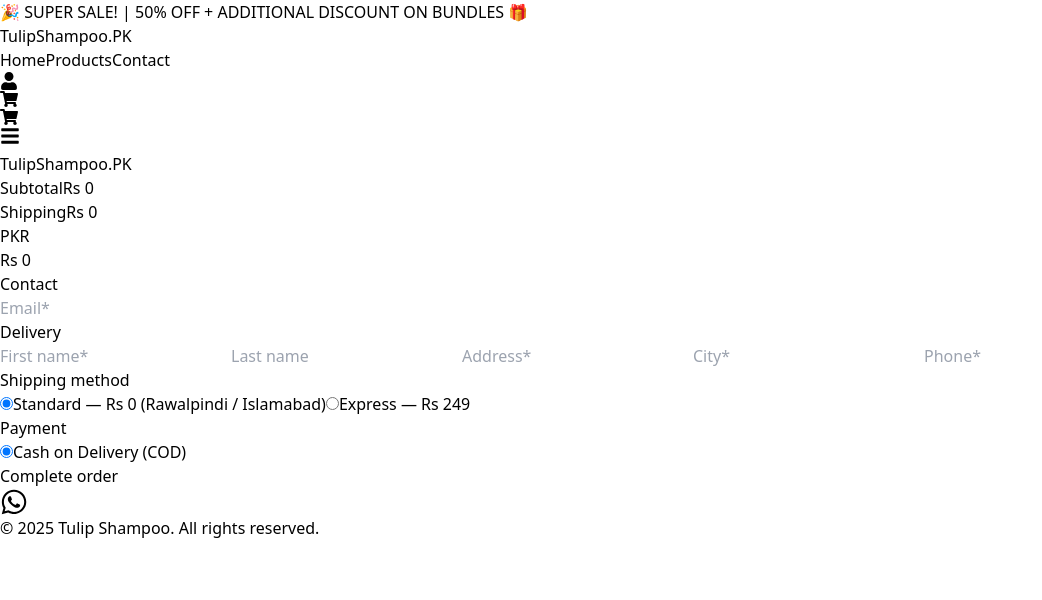
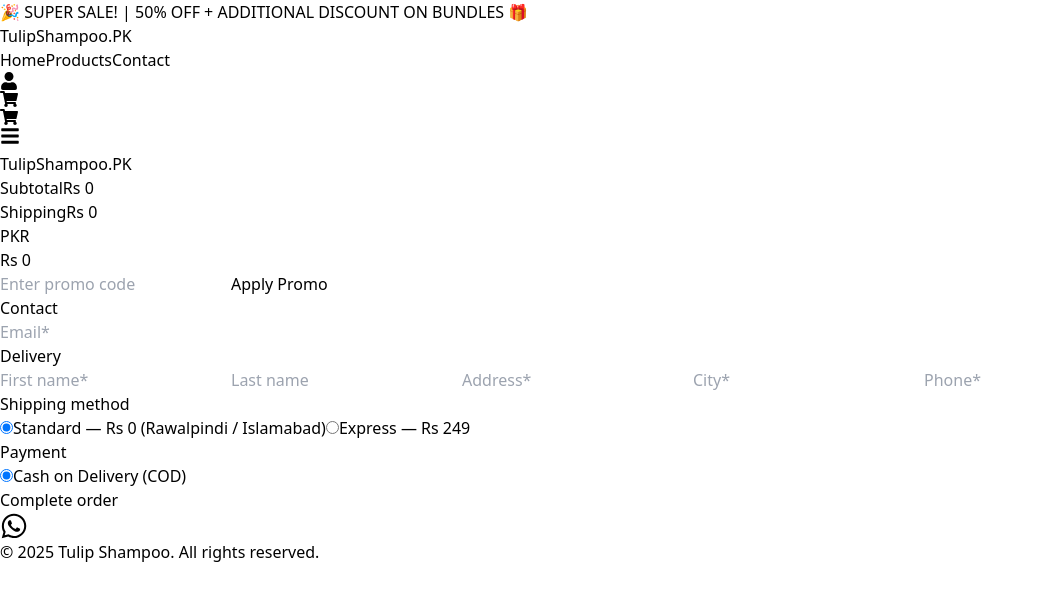
Before and after one commit to ImRehmankhan/Tulip-Shampoo, a React (Vite) app: page /checkout in a window 1280 px wide. Shown: the top 600 px of the page, without its empty margins (0-1042 px from the left). Built offline with nearby package versions, Linux system fonts and the light colour scheme.

Commit message:
add promo code feature

```diff
--- a/src/Pages/CheckoutPage.jsx
+++ b/src/Pages/CheckoutPage.jsx
@@ -1,9 +1,10 @@
 import React, { useState, useContext, useMemo } from "react";
 import { CartContext } from "../context/CartContext";
-import { useNavigate} from "react-router-dom";
+import { useNavigate } from "react-router-dom";
+
 export default function CheckoutPage() {
   const navigate = useNavigate();
-  const { cart,setCart } = useContext(CartContext); // Always use cart items
+  const { cart, setCart } = useContext(CartContext);
 
   const [form, setForm] = useState({
     email: "",
@@ -22,16 +23,30 @@
     billingSame: true,
   });
 
+  const [promoCode, setPromoCode] = useState("");
+  const [discount, setDiscount] = useState(0);
+
   const shipping = form.shippingMethod === "express" ? 249.0 : 0;
 
-  // Calculate subtotal from all cart items
+  // subtotal
   const subtotal = useMemo(
-    () =>
-      cart.reduce((total, item) => total + item.salePrice * item.quantity, 0),
+    () => cart.reduce((total, item) => total + item.salePrice * item.quantity, 0),
     [cart]
   );
 
-  const total = subtotal + shipping;
+  // apply promo
+  const handleApplyPromo = () => {
+    if (promoCode.trim().toLowerCase() === "kamalians") {
+      const discountAmount = subtotal * 0.1; // 10% discount
+      setDiscount(discountAmount);
+      alert("Promo code applied! 🎉 10% discount added.");
+    } else {
+      setDiscount(0);
+      alert("Invalid promo code ❌");
+    }
+  };
+
+  const total = subtotal + shipping - discount;
 
   const handleChange = (e) => {
     const { name, type, value, checked } = e.target;
@@ -41,21 +56,20 @@
   const handleSubmit = (e) => {
     e.preventDefault();
     const phoneNumber = "923185846471";
+
     const requiredFields = ["firstName", "lastName", "address", "city", "phone", "email"];
-  const missingFields = requiredFields.filter((field) => !form[field].trim());
+    const missingFields = requiredFields.filter((field) => !form[field].trim());
 
-  if (missingFields.length > 0) {
-    alert("Please fill in all required fields before completing the order.");
-    return;
-  }
+    if (missingFields.length > 0) {
+      alert("Please fill in all required fields before completing the order.");
+      return;
+    }
 
-    // Create product list for WhatsApp message
+    // product lines
     const productLines = cart
       .map(
         (item) =>
-          `🛍 ${item.name} — Qty: ${item.quantity} — Rs ${(
-            item.salePrice * item.quantity
-          ).toLocaleString()}`
+          `🛍 ${item.name} — Qty: ${item.quantity} — Rs ${(item.salePrice * item.quantity).toLocaleString()}`
       )
       .join("\n");
 
@@ -65,6 +79,7 @@
 
 💰 Subtotal: Rs ${subtotal.toLocaleString()}
 🚚 Shipping: Rs ${shipping.toLocaleString()}
+🎟 Discount: Rs ${discount.toLocaleString()}
 📌 Total: Rs ${total.toLocaleString()}
 
 👤 Name: ${form.firstName} ${form.lastName}
@@ -74,10 +89,9 @@
 
     const encodedMessage = encodeURIComponent(message);
     window.open(`https://wa.me/${phoneNumber}?text=${encodedMessage}`, "_blank");
-navigate("/")
 
-   setCart(null)
-
+    navigate("/");
+    setCart(null);
   };
 
   return (
@@ -116,11 +130,16 @@
                 <span>Subtotal</span>
                 <span>Rs {subtotal.toLocaleString()}</span>
               </div>
-              <div className="text-sm text-gray-600 mb-3 flex justify-between">
+              <div className="text-sm text-gray-600 mb-1 flex justify-between">
                 <span>Shipping</span>
                 <span>Rs {shipping.toLocaleString()}</span>
               </div>
-
+              {discount > 0 && (
+                <div className="text-sm text-green-600 mb-1 flex justify-between">
+                  <span>Discount</span>
+                  <span>- Rs {discount.toLocaleString()}</span>
+                </div>
+              )}
               <div className="border-t pt-3 mt-3 flex justify-between items-baseline">
                 <div>
                   <div className="text-xs text-gray-500">PKR</div>
@@ -128,6 +147,24 @@
                     Rs {total.toLocaleString()}
                   </div>
                 </div>
+              </div>
+
+              {/* Promo Code */}
+              <div className="mt-4">
+                <input
+                  type="text"
+                  placeholder="Enter promo code"
+                  value={promoCode}
+                  onChange={(e) => setPromoCode(e.target.value)}
+                  className="w-full border border-gray-200 rounded-md px-3 py-2 mb-2"
+                />
+                <button
+                  type="button"
+                  onClick={handleApplyPromo}
+                  className="w-full bg-green-600 text-white py-2 rounded-md font-semibold hover:bg-green-700 transition"
+                >
+                  Apply Promo
+                </button>
               </div>
             </div>
           </aside>
@@ -204,7 +241,6 @@
                 />
                 Standard — Rs 0 (Rawalpindi / Islamabad)
               </label>
-
               <label className="block border p-3 rounded">
                 <input
                   type="radio"
```
